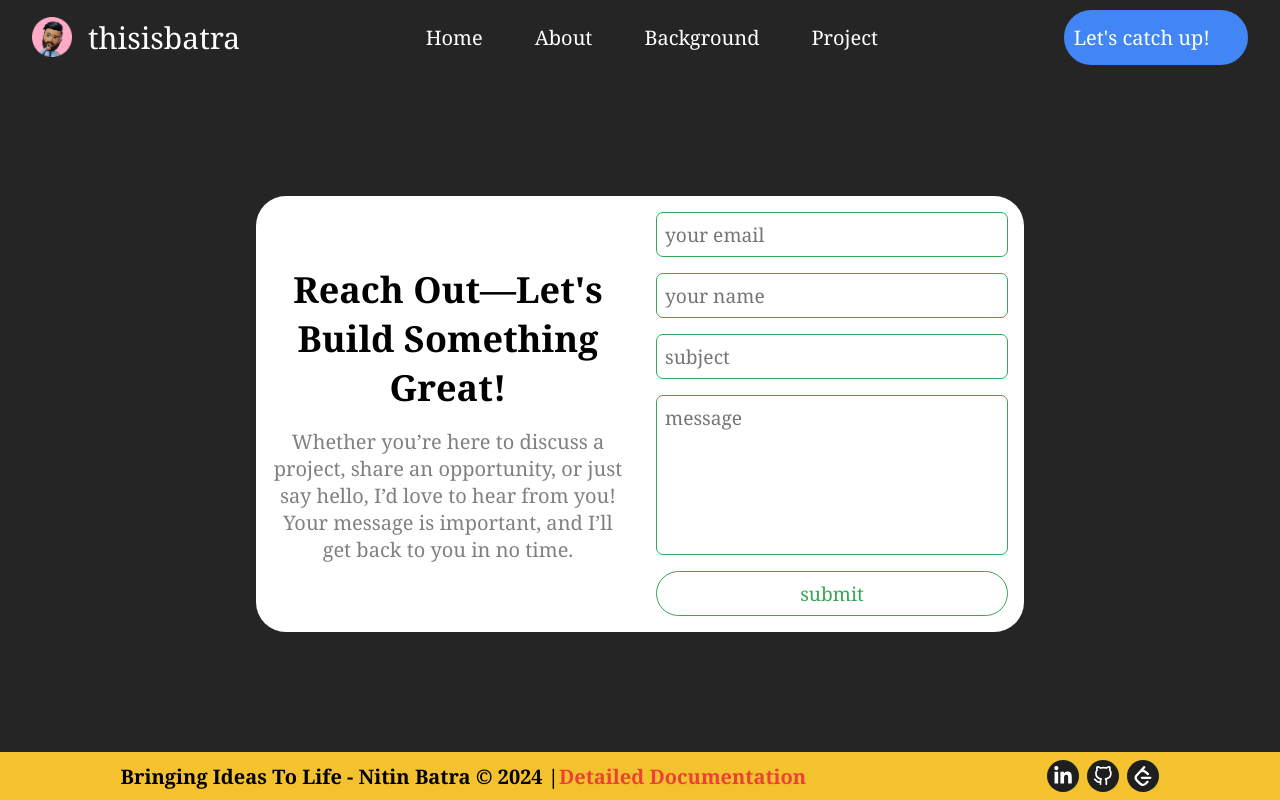
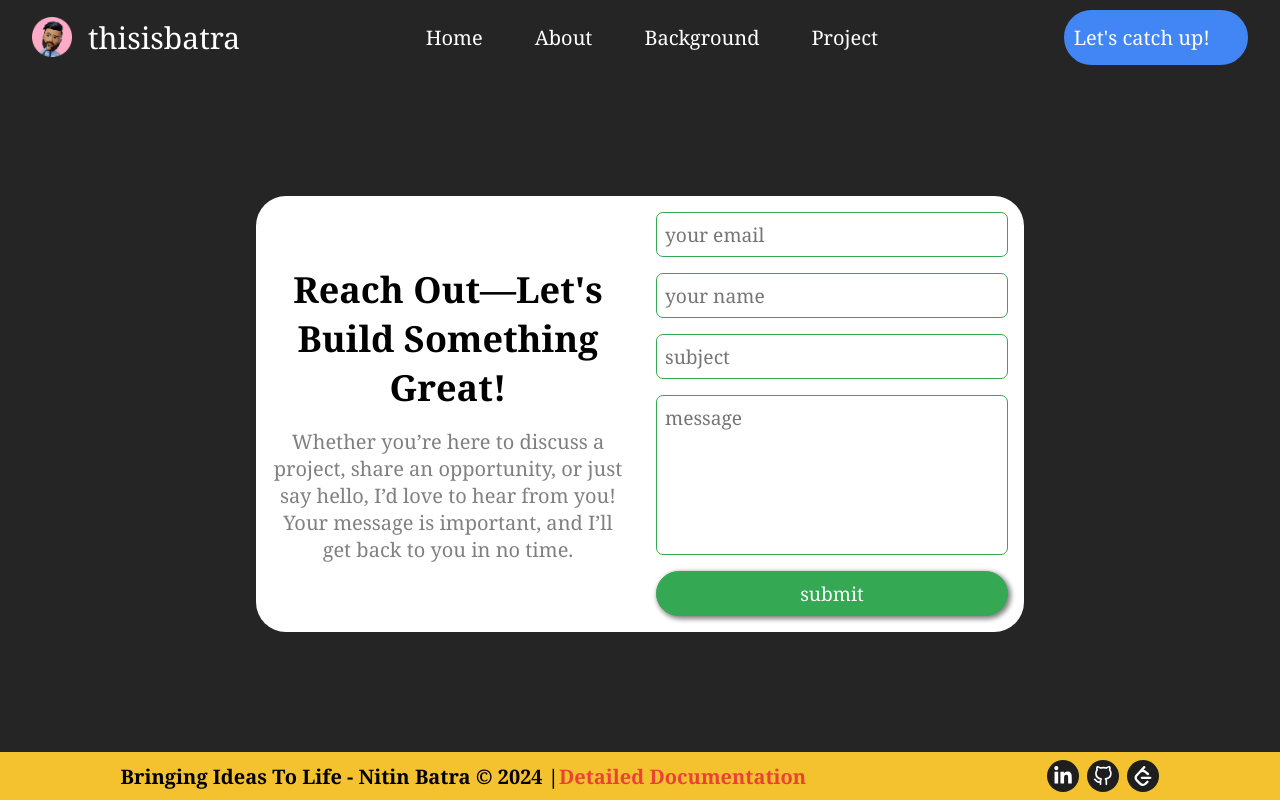
Before and after one commit to thisisbatra/thisisbatra, a React (Create React App) app: page /contact in a window 1280 px wide. Built offline with nearby package versions, Linux system fonts and the light colour scheme; some icons are missing.

Commit message:
modified submitBtn in contact comp

```diff
--- a/src/Components/Contact/Contact.module.css
+++ b/src/Components/Contact/Contact.module.css
@@ -57,15 +57,18 @@
 .submitBtn{
     padding: 0.5rem;
     cursor: pointer;
-    background-color: white;
+    background-color: #34A853;
+    color: white;
     border: 1px solid #34A853;
     border-radius: 50px;
     text-align: center;
-    color: #34A853;
     font-size: 1.2rem;
-    transition: 0.5s;
+    transition: 1s;
+    box-shadow: 2px 2px 5px 1px gray;
 }
 .submitBtn:hover{
-    background-color: #34A853;
-    color: white;
+    color: #34A853;
+    background-color: white;
+    box-shadow: none;
+    transition: 1s;
 }
```
